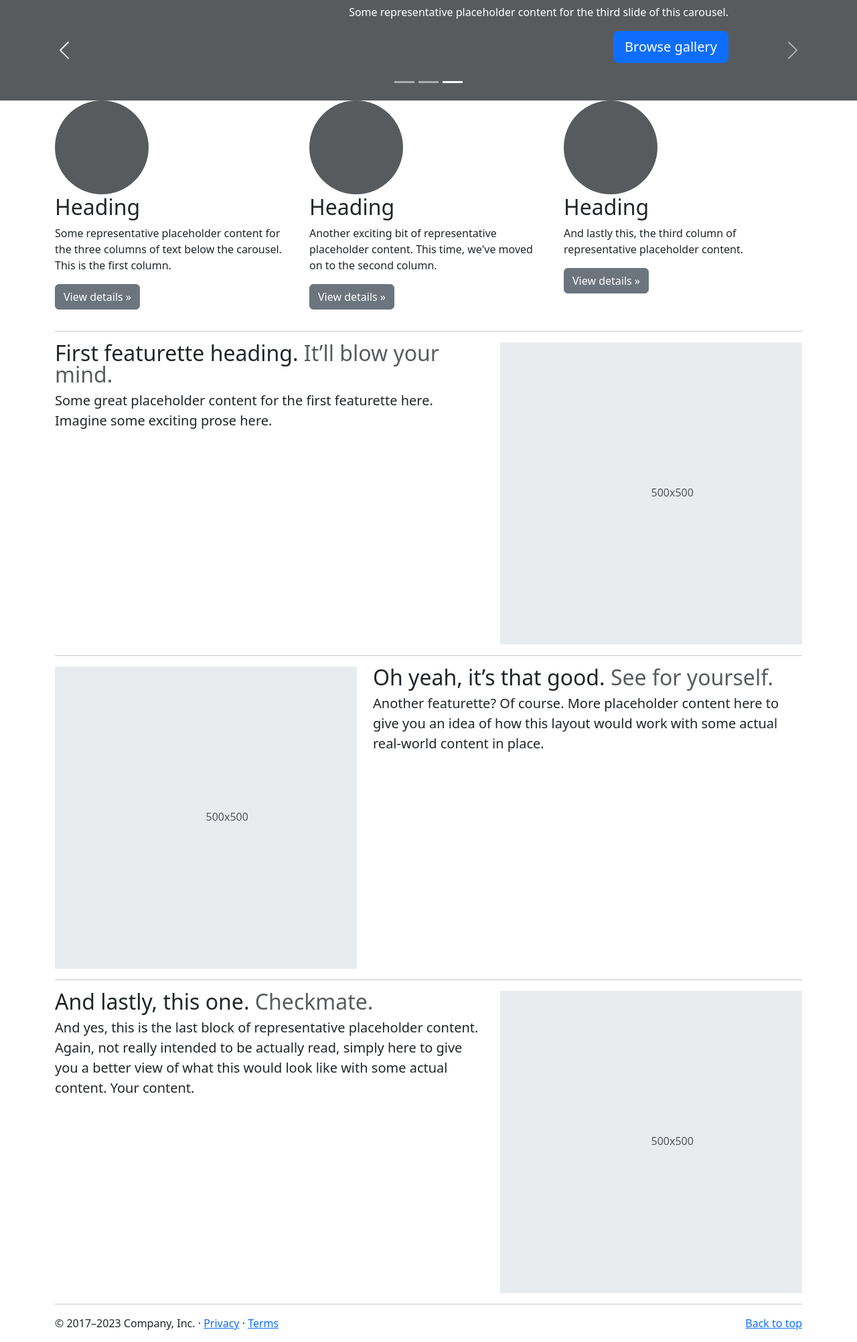
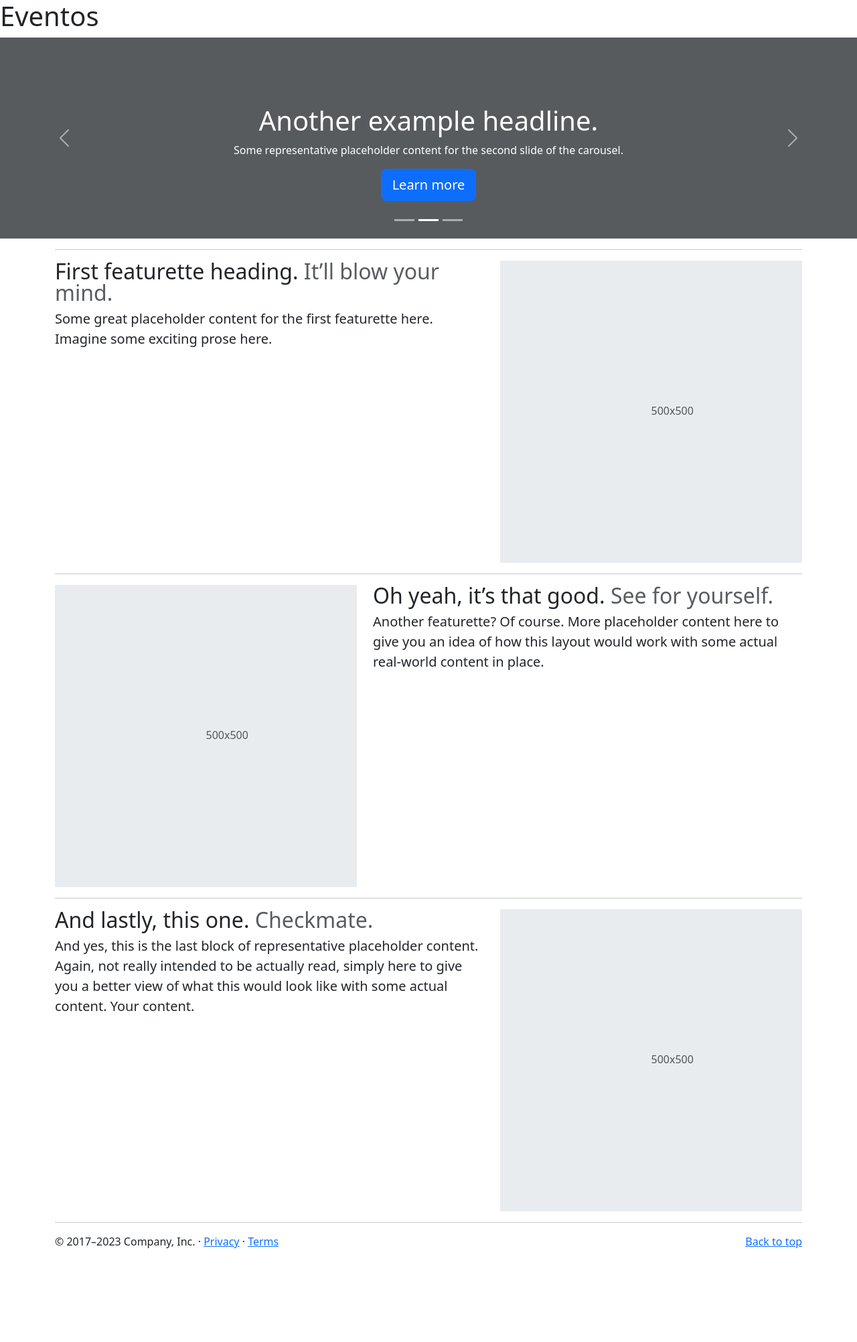
Before and after one commit to lippekstro/guia_brecho, a PHP site: page /views/eventos.php in a window 1280 px wide. Shown: the whole page at 67% size. After the commit the page ends 1863 px from the top, so only its background shows below. Run offline with PHP 8.4, Linux system fonts and the light colour scheme.

Commit message:
marcações sendo feitas

```diff
--- a/views/eventos.php
+++ b/views/eventos.php
@@ -1,27 +1,32 @@
 <?php
 require_once $_SERVER["DOCUMENT_ROOT"] . "/guia_brecho/templates/cabecalho.php";
 ?>
- <main>
-
+<nav><h1 bs-orange>Eventos</h1></nav>
+<!-- inicio dos indicadores do carrossel  -->
 <div id="myCarousel" class="carousel slide mb-6" data-bs-ride="carousel" data-bs-theme="light">
   <div class="carousel-indicators">
     <button type="button" data-bs-target="#myCarousel" data-bs-slide-to="0" class="" aria-label="Slide 1"></button>
-    <button type="button" data-bs-target="#myCarousel" data-bs-slide-to="1" aria-label="Slide 2" class=""></button>
-    <button type="button" data-bs-target="#myCarousel" data-bs-slide-to="2" aria-label="Slide 3" class="active" aria-current="true"></button>
+    <button type="button" data-bs-target="#myCarousel" data-bs-slide-to="1" aria-label="Slide 2" class="active" aria-current="true"></button>
+    <button type="button" data-bs-target="#myCarousel" data-bs-slide-to="2" aria-label="Slide 3" class=""></button>
   </div>
+  <!-- fim dos indicadores do carrossel  -->
+
+  <!-- inicio do carrossel -->
   <div class="carousel-inner">
+    <!-- slide do carrossel -->
     <div class="carousel-item">
-      <svg class="bd-placeholder-img" width="100%" height="100%" xmlns="http://www.w3.org/2000/svg" aria-hidden="true" preserveAspectRatio="xMidYMid slice" focusable="false"><rect width="100%" height="100%" fill="var(--bs-secondary-color)"></rect></svg>
+      <svg class="bd-placeholder-img" width="100%" height="300px" xmlns="http://www.w3.org/2000/svg" aria-hidden="true" preserveAspectRatio="xMidYMid slice" focusable="false"><rect width="100%" height="100%" fill="var(--bs-secondary-color)"></rect></svg>
       <div class="container">
         <div class="carousel-caption text-start">
           <h1>Example headline.</h1>
           <p class="opacity-75">Some representative placeholder content for the first slide of the carousel.</p>
-          <p><a class="btn btn-lg btn-primary" href="#">Sign up today</a></p>
+          <p><a class="btn btn-lg btn-primary" href="#">Sign up today</a></p><!-- botão dentro do slide -->
         </div>
       </div>
     </div>
-    <div class="carousel-item active carousel-item-start">
-      <svg class="bd-placeholder-img" width="100%" height="100%" xmlns="http://www.w3.org/2000/svg" aria-hidden="true" preserveAspectRatio="xMidYMid slice" focusable="false"><rect width="100%" height="100%" fill="var(--bs-secondary-color)"></rect></svg>
+    <!-- slide do carrossel -->
+    <div class="carousel-item active">
+      <svg class="bd-placeholder-img" width="100%" height="300px" xmlns="http://www.w3.org/2000/svg" aria-hidden="true" preserveAspectRatio="xMidYMid slice" focusable="false"><rect width="100%" height="100%" fill="var(--bs-secondary-color)"></rect></svg>
       <div class="container">
         <div class="carousel-caption">
           <h1>Another example headline.</h1>
@@ -30,8 +35,8 @@ require_once $_SERVER["DOCUMENT_ROOT"] . "/guia_brecho/templates/cabecalho.php";
         </div>
       </div>
     </div>
-    <div class="carousel-item carousel-item-next carousel-item-start">
-      <svg class="bd-placeholder-img" width="100%" height="100%" xmlns="http://www.w3.org/2000/svg" aria-hidden="true" preserveAspectRatio="xMidYMid slice" focusable="false"><rect width="100%" height="100%" fill="var(--bs-secondary-color)"></rect></svg>
+    <div class="carousel-item">
+      <svg class="bd-placeholder-img" width="100%" height="300px" xmlns="http://www.w3.org/2000/svg" aria-hidden="true" preserveAspectRatio="xMidYMid slice" focusable="false"><rect width="100%" height="100%" fill="var(--bs-secondary-color)"></rect></svg>
       <div class="container">
         <div class="carousel-caption text-end">
           <h1>One more for good measure.</h1>
@@ -50,6 +55,7 @@ require_once $_SERVER["DOCUMENT_ROOT"] . "/guia_brecho/templates/cabecalho.php";
     <span class="visually-hidden">Next</span>
   </button>
 </div>
+<!-- fim do carrossel -->
 
 
 <!-- Marketing messaging and featurettes
@@ -58,27 +64,27 @@ require_once $_SERVER["DOCUMENT_ROOT"] . "/guia_brecho/templates/cabecalho.php";
 
 <div class="container marketing">
 
-  <!-- Three columns of text below the carousel -->
+   <!--Three columns of text below the carousel
   <div class="row">
     <div class="col-lg-4">
-      <svg class="bd-placeholder-img rounded-circle" width="140" height="140" xmlns="http://www.w3.org/2000/svg" role="img" aria-label="Placeholder" preserveAspectRatio="xMidYMid slice" focusable="false"><title>Placeholder</title><rect width="100%" height="100%" fill="var(--bs-secondary-color)"></rect></svg>
+      <svg class="bd-placeholder-img rounded-circle" width="140" height="140" xmlns="/guia_brecho/img/img.png" role="img" aria-label="Placeholder" preserveAspectRatio="xMidYMid slice" focusable="false"><title>Placeholder</title><rect width="100%" height="100%" fill="var(--bs-secondary-color)"></rect></svg>
       <h2 class="fw-normal">Heading</h2>
       <p>Some representative placeholder content for the three columns of text below the carousel. This is the first column.</p>
       <p><a class="btn btn-secondary" href="#">View details »</a></p>
-    </div><!-- /.col-lg-4 -->
+    </div>
     <div class="col-lg-4">
       <svg class="bd-placeholder-img rounded-circle" width="140" height="140" xmlns="http://www.w3.org/2000/svg" role="img" aria-label="Placeholder" preserveAspectRatio="xMidYMid slice" focusable="false"><title>Placeholder</title><rect width="100%" height="100%" fill="var(--bs-secondary-color)"></rect></svg>
       <h2 class="fw-normal">Heading</h2>
       <p>Another exciting bit of representative placeholder content. This time, we've moved on to the second column.</p>
       <p><a class="btn btn-secondary" href="#">View details »</a></p>
-    </div><!-- /.col-lg-4 -->
+    </div>
     <div class="col-lg-4">
       <svg class="bd-placeholder-img rounded-circle" width="140" height="140" xmlns="http://www.w3.org/2000/svg" role="img" aria-label="Placeholder" preserveAspectRatio="xMidYMid slice" focusable="false"><title>Placeholder</title><rect width="100%" height="100%" fill="var(--bs-secondary-color)"></rect></svg>
       <h2 class="fw-normal">Heading</h2>
       <p>And lastly this, the third column of representative placeholder content.</p>
       <p><a class="btn btn-secondary" href="#">View details »</a></p>
-    </div><!-- /.col-lg-4 -->
-  </div><!-- /.row -->
+    </div>
+  </div> /.row -->
 
 
   <!-- START THE FEATURETTES -->
@@ -131,7 +137,6 @@ require_once $_SERVER["DOCUMENT_ROOT"] . "/guia_brecho/templates/cabecalho.php";
   <p class="float-end"><a href="#">Back to top</a></p>
   <p>© 2017–2023 Company, Inc. · <a href="#">Privacy</a> · <a href="#">Terms</a></p>
 </footer>
-</main>
 <?php
 require_once $_SERVER["DOCUMENT_ROOT"] . "/guia_brecho/templates/rodape.php";
 ?>
```
